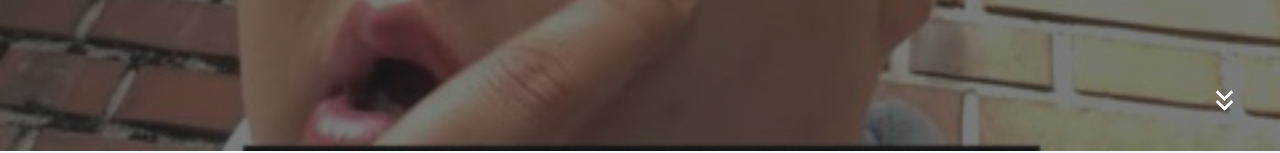
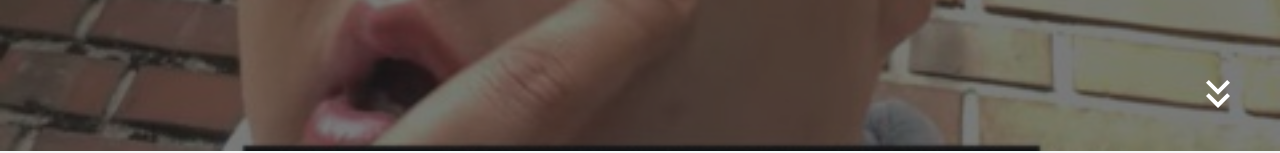
Before and after one commit to dailybetter/GSAP_practice, a React (Vite) app in the folder gsap_practice/: page / in a window 1280 px wide. Shown: the part 649-802 px from the top of the page. Built offline with nearby package versions, Linux system fonts and the light colour scheme; a web font is replaced by a local one.

Commit message:
Fix: introContainer ArrowDownButton sizeup

```diff
--- a/gsap_practice/src/components/intro/index.tsx
+++ b/gsap_practice/src/components/intro/index.tsx
@@ -49,7 +49,11 @@ export const Intro = () => {
           <img src="/moon.jpg" alt="background" draggable={false} />
         </Styled.BackgrouundImg>
         <Styled.IconContainer>
-          <Styled.ArrowDownButton fontSize="large" onClick={viewportDown} />
+          <Styled.ArrowDownButton
+            fontSize="large"
+            onClick={viewportDown}
+            style={{ fontSize: '3rem' }}
+          />
         </Styled.IconContainer>
       </Styled.Main>
     </Styled.Container>
```
